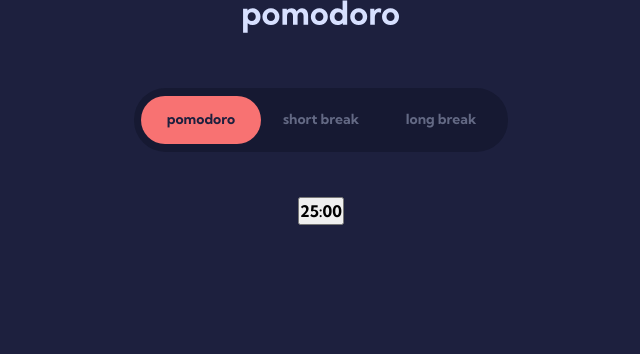
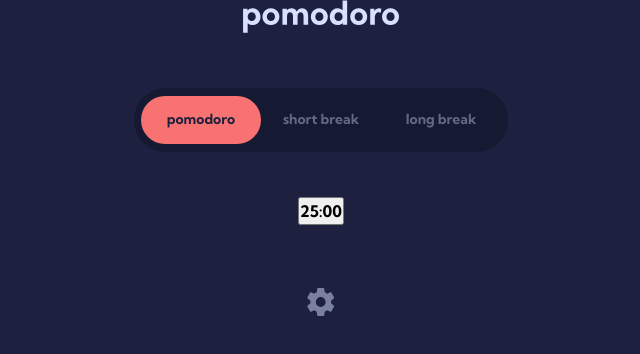
Before and after one commit to En-Jen/pomodoro-timer, a React (Create React App) app: page / in a window 1280 px wide. Shown: the top 354 px of the page, without its empty margins (319-959 px from the left). Built offline with nearby package versions, Linux system fonts and the light colour scheme.

Commit message:
add Modal

```diff
--- a/package.json
+++ b/package.json
@@ -3,6 +3,7 @@
   "version": "0.1.0",
   "private": true,
   "dependencies": {
+    "@reach/dialog": "^0.15.0",
     "@testing-library/jest-dom": "^5.11.10",
     "@testing-library/react": "^11.2.6",
     "@testing-library/user-event": "^12.8.3",
--- a/src/App.js
+++ b/src/App.js
@@ -6,6 +6,7 @@ import Logo from './components/Logo';
 import Controls from './components/Controls';
 import Timer from './components/Timer';
 import Spacer from './components/Spacer';
+import Modal from './components/Modal';
 
 function App() {
 	const [pomoLength, setPomoLength] = useState(25);
@@ -37,6 +38,8 @@ function App() {
 				isTimerOn={isTimerOn}
 				setIsTimerOn={setIsTimerOn}
 			/>
+      <Spacer size={79} mobileLargeAndUp={144} desktopAndUp={63} />
+      <Modal />
 		</Wrapper>
 	);
 }
--- a/src/components/GlobalStyles.js
+++ b/src/components/GlobalStyles.js
@@ -75,6 +75,7 @@ const GlobalStyles = createGlobalStyle`
         --color-grey-blue: hsl(226, 100%, 92%, .4);
         --color-navy: hsl(236, 36%, 18%);
         --color-dark-navy: hsl(234, 39%, 14%);
+        --color-modal-overlay: hsl(234, 47%, 8%, .5);
         --color-white: hsl(0, 0%, 100%);
         --color-grey: hsl(229, 52%, 96%);
 
--- /dev/null
+++ b/src/components/Modal.js
@@ -0,0 +1,47 @@
+import React from 'react';
+import { Dialog, DialogOverlay, DialogContent } from '@reach/dialog';
+import '@reach/dialog/styles.css';
+import styled from 'styled-components/macro';
+
+import Button from './Button';
+
+function Modal() {
+	const [showDialog, setShowDialog] = React.useState(false);
+	const open = () => setShowDialog(true);
+	const close = () => setShowDialog(false);
+
+	return (
+		<div>
+			<Button onClick={open}>
+				<svg xmlns="http://www.w3.org/2000/svg" width="28" height="28">
+					<path
+						fill="#D7E0FF"
+						d="M26.965 17.682l-2.927-2.317c.055-.448.097-.903.097-1.365 0-.462-.042-.917-.097-1.365l2.934-2.317a.702.702 0 00.167-.896l-2.775-4.851a.683.683 0 00-.847-.301l-3.454 1.407a10.506 10.506 0 00-2.345-1.379l-.52-3.71A.716.716 0 0016.503 0h-5.55a.703.703 0 00-.687.588l-.52 3.71c-.847.357-1.63.819-2.345 1.379L3.947 4.27a.691.691 0 00-.847.301L.325 9.422a.705.705 0 00.167.896l2.927 2.317c-.055.448-.097.903-.097 1.365 0 .462.042.917.097 1.365L.492 17.682a.702.702 0 00-.167.896L3.1 23.429a.683.683 0 00.847.301L7.4 22.323a10.506 10.506 0 002.345 1.379l.52 3.71c.056.329.34.588.687.588h5.55a.703.703 0 00.687-.588l.52-3.71c.847-.357 1.631-.819 2.346-1.379l3.454 1.407c.313.119.673 0 .847-.301l2.775-4.851a.705.705 0 00-.167-.896zM13.73 18.9c-2.685 0-4.857-2.191-4.857-4.9 0-2.709 2.172-4.9 4.857-4.9 2.684 0 4.856 2.191 4.856 4.9 0 2.71-2.172 4.9-4.856 4.9z"
+						opacity=".5"
+					/>
+				</svg>
+			</Button>
+			<ModalOverlay isOpen={showDialog} onDismiss={close}>
+				<ModalContent>
+					<p>
+						The overlay styles are a white fade instead of the
+						default black fade.
+					</p>
+					<button onClick={close}>Very nice.</button>
+				</ModalContent>
+			</ModalOverlay>
+		</div>
+	);
+}
+
+const ModalOverlay = styled(DialogOverlay)`
+	background-color: var(--color-modal-overlay);
+    display: flex;
+    align-items: center;
+`;
+
+const ModalContent = styled(DialogContent)`
+    border-radius: 15px;
+`;
+
+export default Modal;
```
Also changed, not shown: 1 other file (tests, documents, lock files or other folders).
